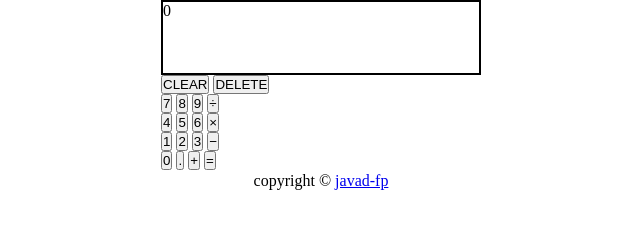
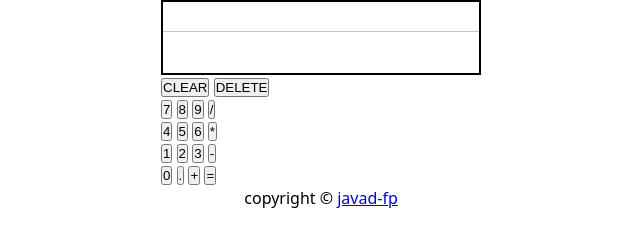
Before and after one commit to JavadFazelpour/calculator, a plain HTML site: page index.html in a window 1280 px wide. Shown: the whole page, without its empty margins (319-959 px from the left). Drawn offline with Linux system fonts and the light colour scheme.

Commit message:
Update HTML and CSS
* HTML Changes
- Add a class attribute to digits to easily query them in js
- Changed the arithmetic operators text so that Regex can slice the input
  string by them.
- Add the JS script to the document
* CSS Changes
- Using better font
- Separating calculator display to show current and last arithmetic
  expression

```diff
--- a/index.html
+++ b/index.html
@@ -13,7 +13,7 @@
     <div class="calculator">
       <div class="display">
         <div id="lastOperationDisplay" class="display-last"></div>
-        <div id="currentOperationDisplay" class="display-current">0</div>
+        <div id="currentOperationDisplay" class="display-current"></div>
       </div>
       <div class="buttons">
         <div class="first row">
@@ -21,28 +21,28 @@
           <button class="del-btn">DELETE</button>
         </div>
         <div class="second row">
-          <button class="btn">7</button>
-          <button class="btn">8</button>
-          <button class="btn">9</button>
-          <button class="btn">&divide;</button>
+          <button class="btn digit">7</button>
+          <button class="btn digit">8</button>
+          <button class="btn digit">9</button>
+          <button id="divide" class="btn operator">/</button>
         </div>
         <div class="third row">
-          <button class="btn">4</button>
-          <button class="btn">5</button>
-          <button class="btn">6</button>
-          <button class="btn">&times;</button>
+          <button class="btn digit">4</button>
+          <button class="btn digit">5</button>
+          <button class="btn digit">6</button>
+          <button id="multiply" class="btn operator">*</button>
         </div>
         <div class="fourth row">
-          <button class="btn">1</button>
-          <button class="btn">2</button>
-          <button class="btn">3</button>
-          <button class="btn">&minus;</button>
+          <button class="btn digit">1</button>
+          <button class="btn digit">2</button>
+          <button class="btn digit">3</button>
+          <button id="minus" class="btn operator">-</button>
         </div>
         <div class="fifth row">
-          <button class="btn">0</button>
+          <button class="btn digit">0</button>
           <button class="btn">.</button>
-          <button class="btn">&plus;</button>
-          <button class="btn equals">&equals;</button>
+          <button id="plus" class="btn operator">+</button>
+          <button id="equals" class="btn equals">=</button>
         </div>
       </div>
     </div>
@@ -50,6 +50,7 @@
         rel="noopener noreferrer">javad-fp</a>
     </footer>
   </div>
+  <script src="calc.js"></script>
 </body>
 
 </html>
--- a/styles.css
+++ b/styles.css
@@ -2,6 +2,8 @@ html {
   box-sizing: border-box;
   padding: 0;
   margin: 0;
+  font-family: system-ui, -apple-system, BlinkMacSystemFont, "Segoe UI", Roboto,
+    Oxygen, Ubuntu, Cantarell, "Open Sans", "Helvetica Neue", sans-serif;
 }
 
 *,
@@ -16,7 +18,13 @@ html {
   width: 320px;
   height: 75px;
 }
-
+.display-last {
+  height: 30px;
+  border-bottom: 1px solid #c5c5c5;
+}
+.display-current {
+  height: 45px;
+}
 .container {
   display: flex;
   flex-direction: column;
```
